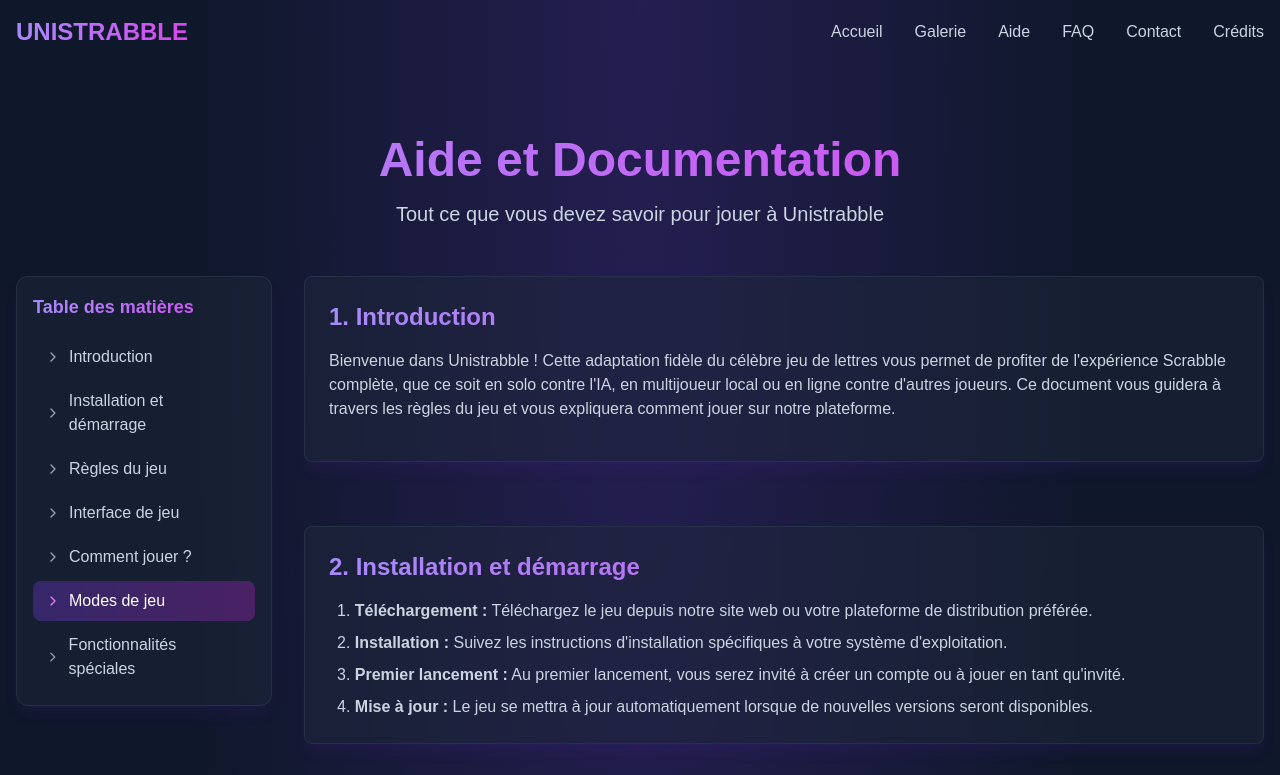
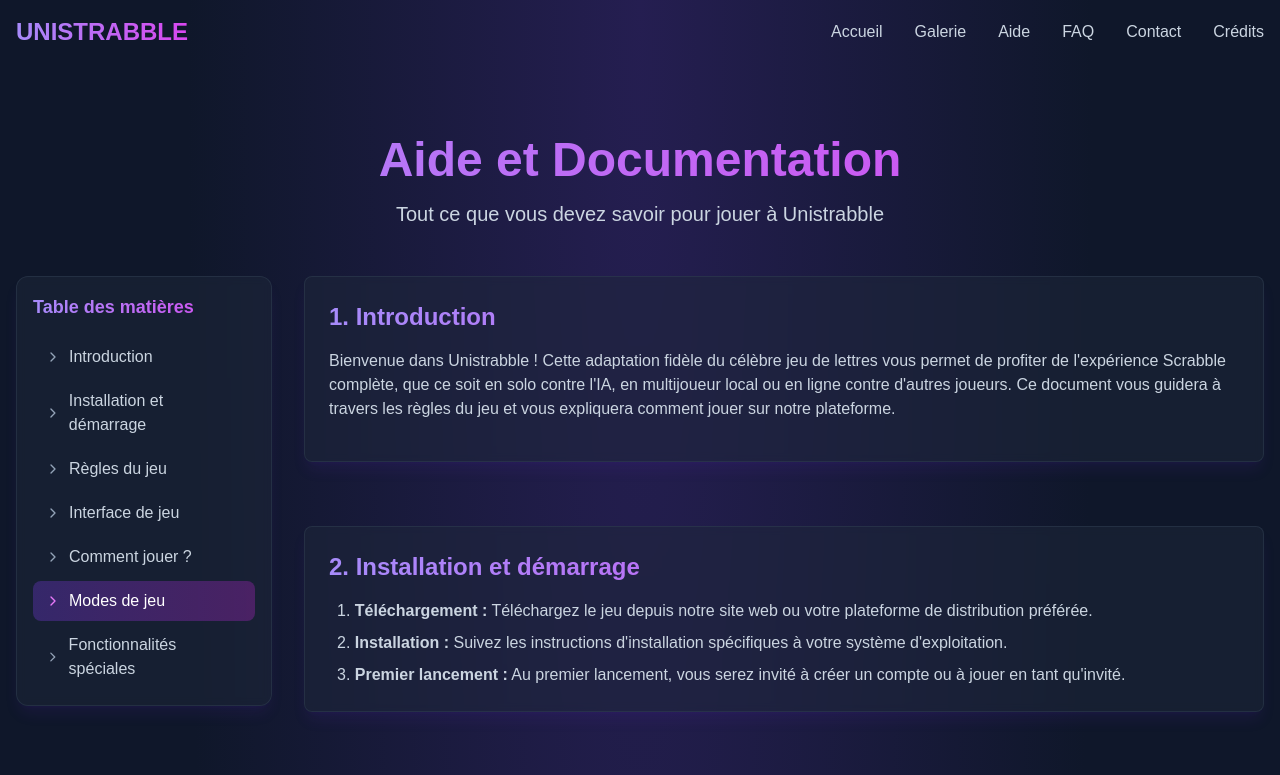
Before and after one commit to Moha-df/Unistrabble, a Next.js app: page /aide in a window 1280 px wide. Shown: the top 775 px of the page. Built offline with nearby package versions, Linux system fonts and the light colour scheme.

Commit message:
mini fix

```diff
--- a/app/aide/page.tsx
+++ b/app/aide/page.tsx
@@ -58,10 +58,6 @@ export default function Aide() {
                     <li className="pl-2">
                       <span className="font-semibold">Premier lancement :</span> Au premier lancement, vous serez invité
                       à créer un compte ou à jouer en tant qu'invité.
-                    </li>
-                    <li className="pl-2">
-                      <span className="font-semibold">Mise à jour :</span> Le jeu se mettra à jour automatiquement
-                      lorsque de nouvelles versions seront disponibles.
                     </li>
                   </ol>
                 </CardContent>
```
